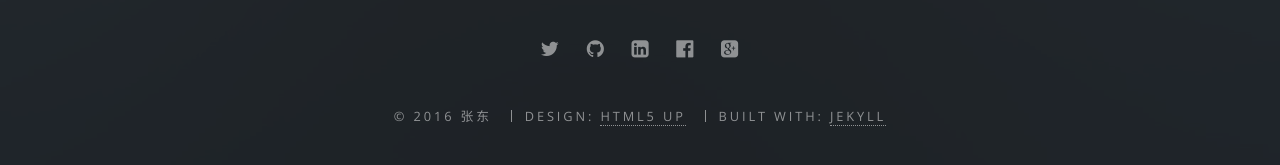
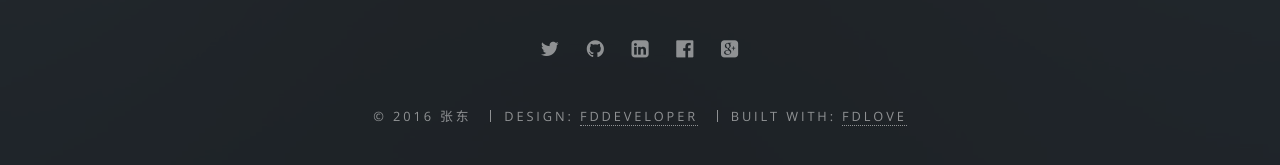
Before and after one commit to FDlove/FDlove.github.io, a Jekyll site: the page built from index.html, in a window 1280 px wide and 900 px high, scrolled down 3598 px. Shown: the part 681-846 px from the top of the window. Built offline with Jekyll 4.4.1, drawn with Linux system fonts in a browser that asks for light colours.

Commit message:
Update footer.html

```diff
--- a/_includes/footer.html
+++ b/_includes/footer.html
@@ -21,7 +21,7 @@
     {% endif %}
     {{ thisyear }}
     {% if site.owner %}{{ site.owner }}{% else %}{{ site.title }}{% endif %}</li>
-    <li>Design: <a href="http://html5up.net" target="_blank">HTML5 UP</a></li>
-    <li>Built with: <a href="http://jekyllrb.com" target="_blank">Jekyll</a></li>
+    <li>Design: <a href="http://html5up.net" target="_blank">FDDeveloper</a></li>
+    <li>Built with: <a href="http://" target="_blank">FDlove</a></li>
   </ul>
 </footer>
```
